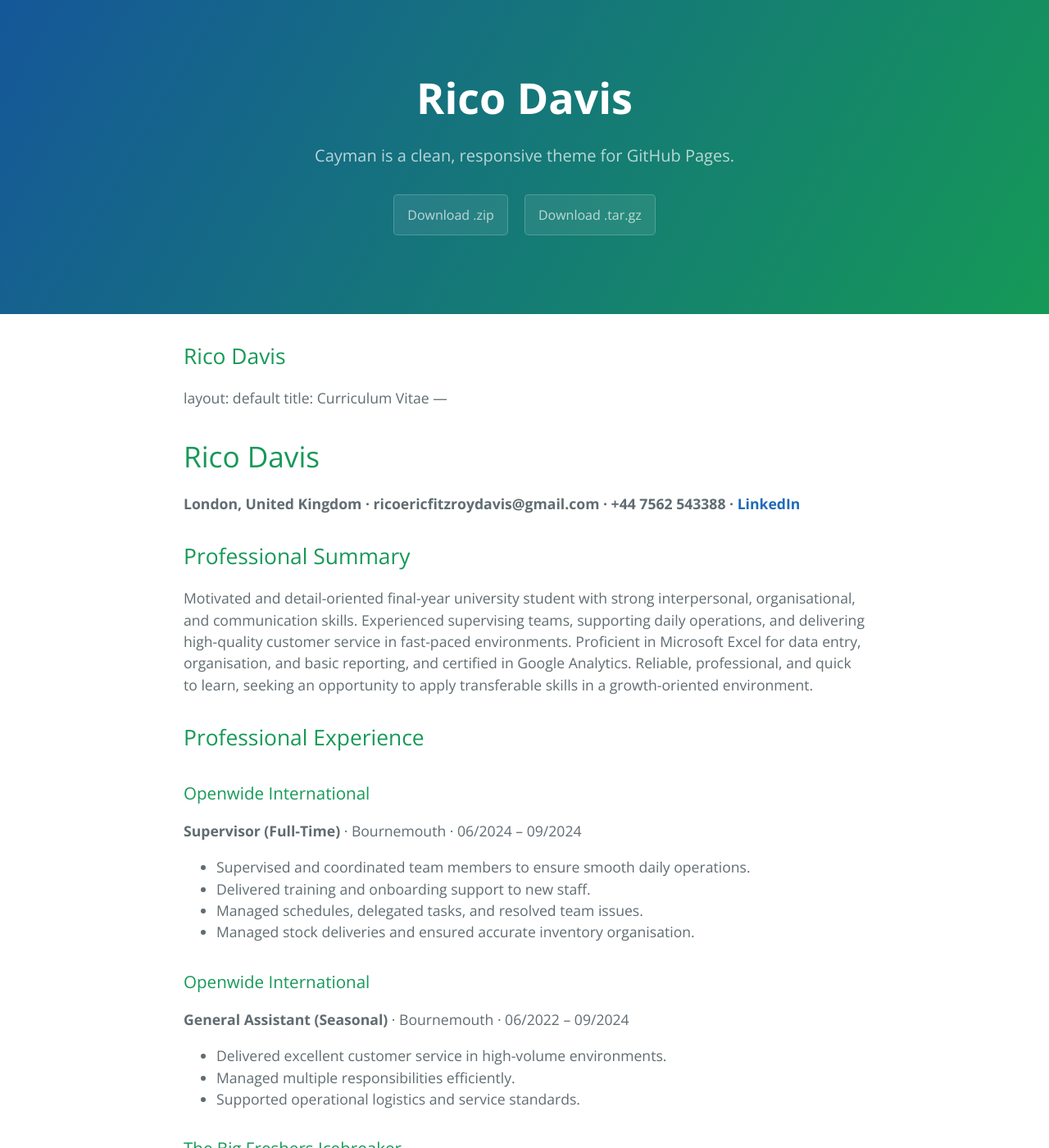
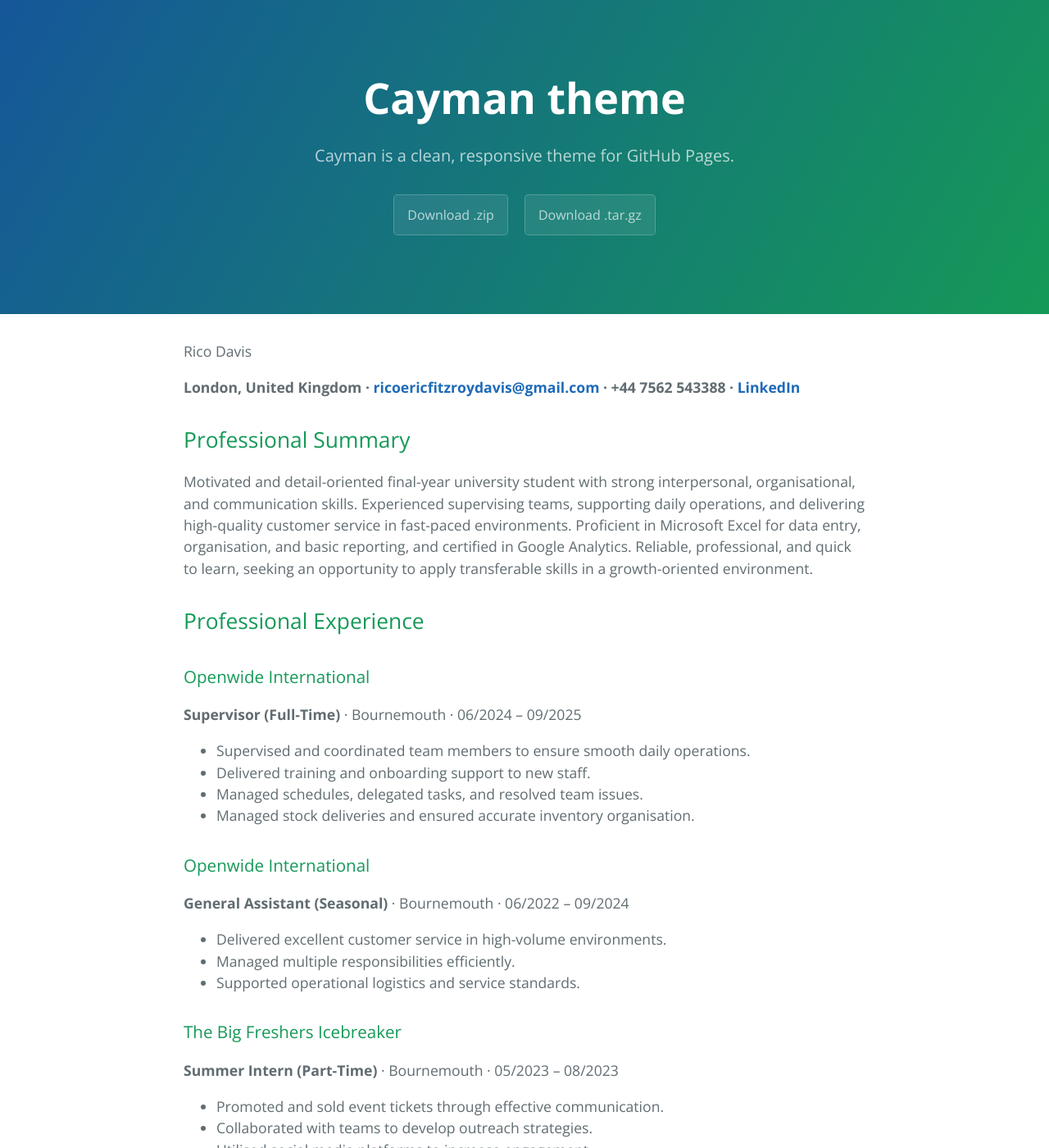
Before and after one commit to nittygitty21/nittygitty21.github.io, a Jekyll site: the page built from index.md, in a window 1280 px wide and 1400 px high. Shown: the whole window at 82% size. Built offline with Jekyll 4.4.1, drawn with Linux system fonts in a browser that asks for light colours; our own code applies the rules of GitHub Pages for plain Markdown files.

Commit message:
committ4

```diff
--- a/index.md
+++ b/index.md
@@ -1,11 +1,6 @@
 Rico Davis
----
-layout: default
-title: Curriculum Vitae
----
 
-# Rico Davis
-**London, United Kingdom · ricoericfitzroydavis@gmail.com · +44 7562 543388 · [LinkedIn](https://www.linkedin.com/in/rcodavis)**
+**London, United Kingdom · <ricoericfitzroydavis@gmail.com> · +44 7562 543388 · [LinkedIn](https://www.linkedin.com/in/rcodavis)**
 
 ## Professional Summary
 Motivated and detail-oriented final-year university student with strong interpersonal, organisational, and communication skills. Experienced supervising teams, supporting daily operations, and delivering high-quality customer service in fast-paced environments. Proficient in Microsoft Excel for data entry, organisation, and basic reporting, and certified in Google Analytics. Reliable, professional, and quick to learn, seeking an opportunity to apply transferable skills in a growth-oriented environment.
@@ -13,7 +8,7 @@ Motivated and detail-oriented final-year university student with strong interper
 ## Professional Experience
 
 ### Openwide International
-**Supervisor (Full-Time)** · Bournemouth · 06/2024 – 09/2024
+**Supervisor (Full-Time)** · Bournemouth · 06/2024 – 09/2025
 - Supervised and coordinated team members to ensure smooth daily operations.
 - Delivered training and onboarding support to new staff.
 - Managed schedules, delegated tasks, and resolved team issues.
```
